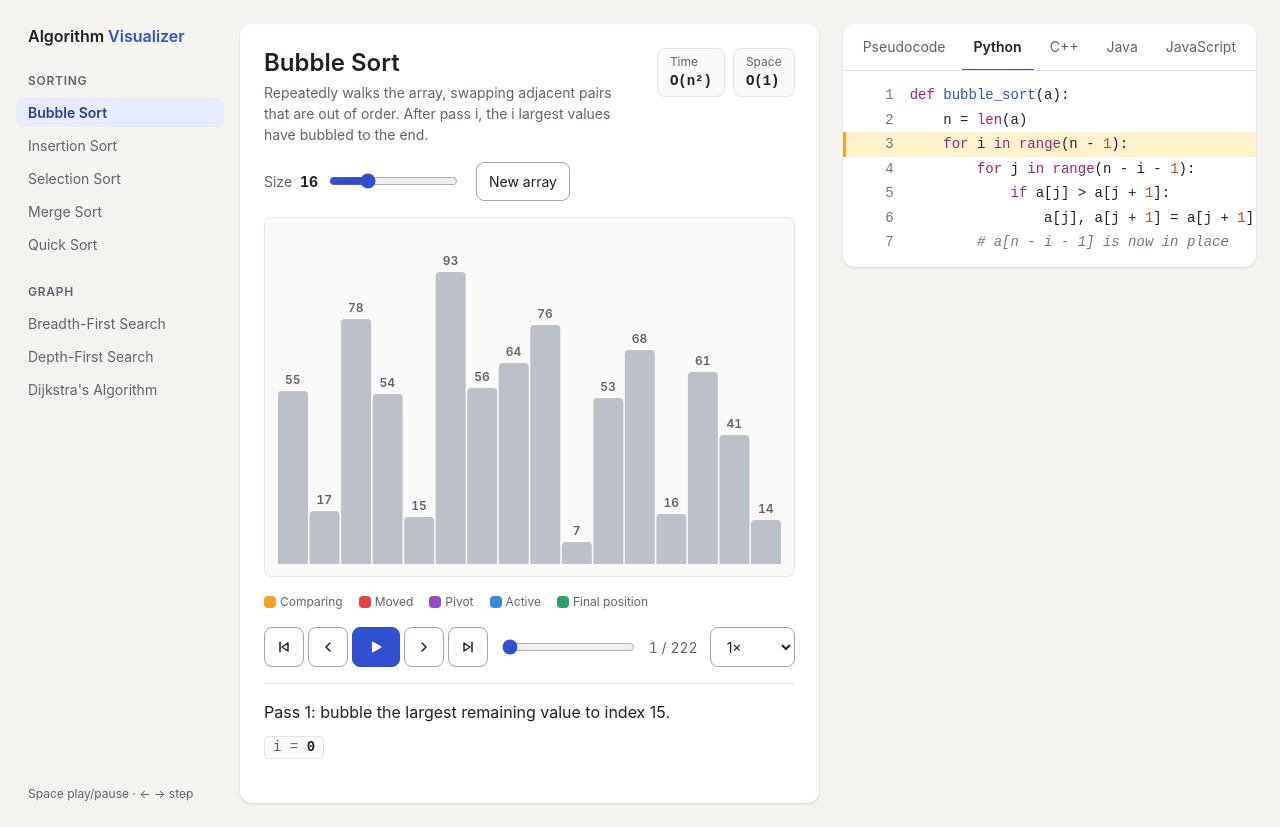
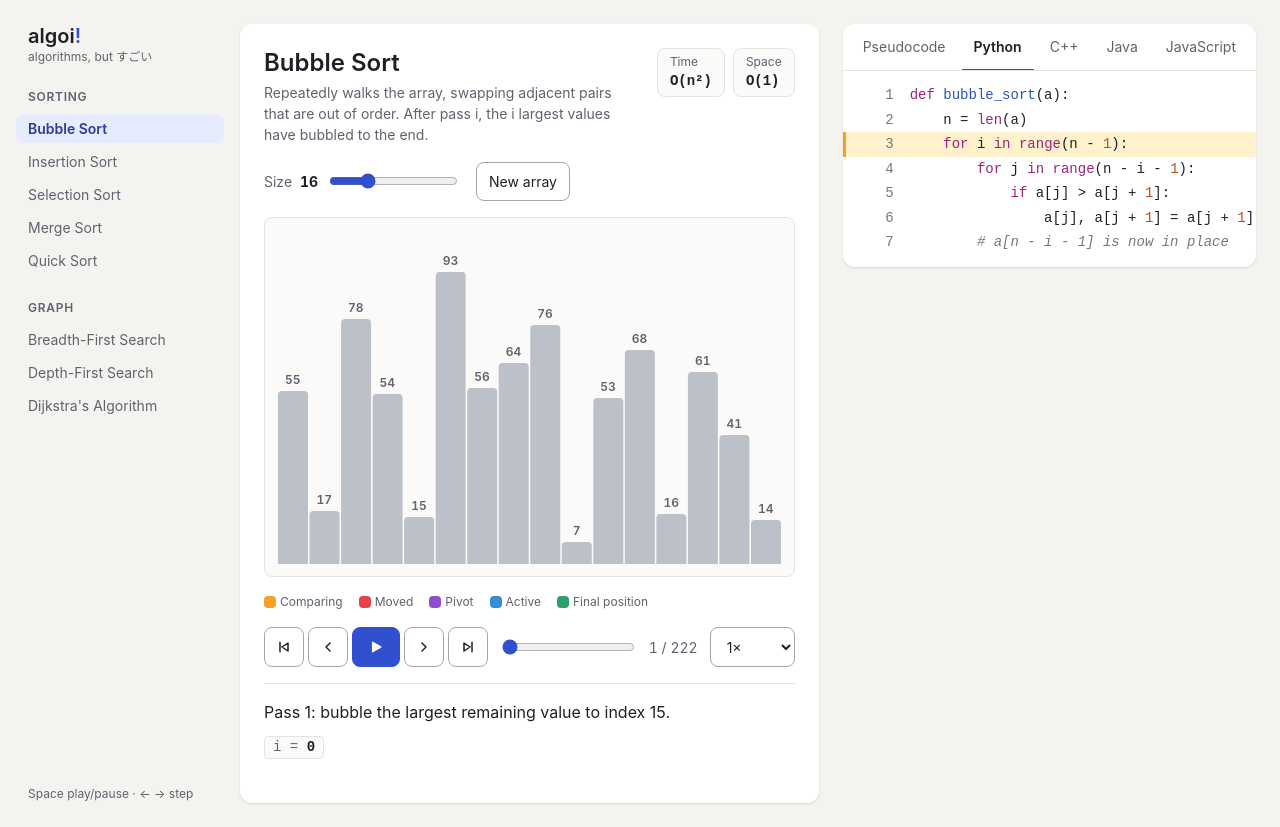
Before and after one commit to minosx31/algoi, a React (Vite) app: page / in a window 1280 px wide. Built offline with nearby package versions, Linux system fonts and the light colour scheme.

Commit message:
Rename the app to algoi

```diff
--- a/index.html
+++ b/index.html
@@ -4,7 +4,8 @@
     <meta charset="UTF-8" />
 
     <meta name="viewport" content="width=device-width, initial-scale=1.0" />
-    <title>Algorithm Visualizer</title>
+    <title>algoi! · algorithms, but sugoi</title>
+    <meta name="description" content="Step through sorting and graph algorithms while the matching line lights up in pseudocode, Python, C++, Java, or JavaScript." />
   </head>
   <body>
     <div id="root"></div>
--- a/package.json
+++ b/package.json
@@ -1,5 +1,5 @@
 {
-  "name": "algorithm-visualizer",
+  "name": "algoi",
   "private": true,
   "version": "0.1.0",
   "type": "module",
--- a/src/App.tsx
+++ b/src/App.tsx
@@ -42,8 +42,9 @@ export function App() {
   return (
     <div className="app">
       <nav className="sidebar" aria-label="Algorithms">
-        <a className="brand" href="#/">
-          Algorithm<span>Visualizer</span>
+        <a className="brand" href="#/" aria-label="algoi home">
+          algoi<span>!</span>
+          <small>algorithms, but すごい</small>
         </a>
         <select
           className="algo-picker"
--- a/src/styles.css
+++ b/src/styles.css
@@ -152,14 +152,20 @@ button.primary {
 }
 .brand {
   font-weight: var(--weight-bold);
-  font-size: var(--text-base);
+  font-size: var(--text-xl);
+  line-height: 1.25;
   color: var(--text-primary);
   text-decoration: none;
   padding: 0 var(--space-3);
 }
 .brand span {
   color: var(--action);
-  margin-left: var(--space-1);
+}
+.brand small {
+  display: block;
+  font-size: var(--text-xs);
+  font-weight: var(--weight-normal);
+  color: var(--text-secondary);
 }
 .algo-picker {
   display: none;
@@ -663,7 +669,7 @@ main {
     border-bottom: 1px solid var(--border);
   }
   .brand {
-    font-size: var(--text-base);
+    font-size: var(--text-lg);
     padding: 0;
   }
   .algo-picker {
```
Also changed, not shown: 1 other file (tests, documents, lock files or other folders).
